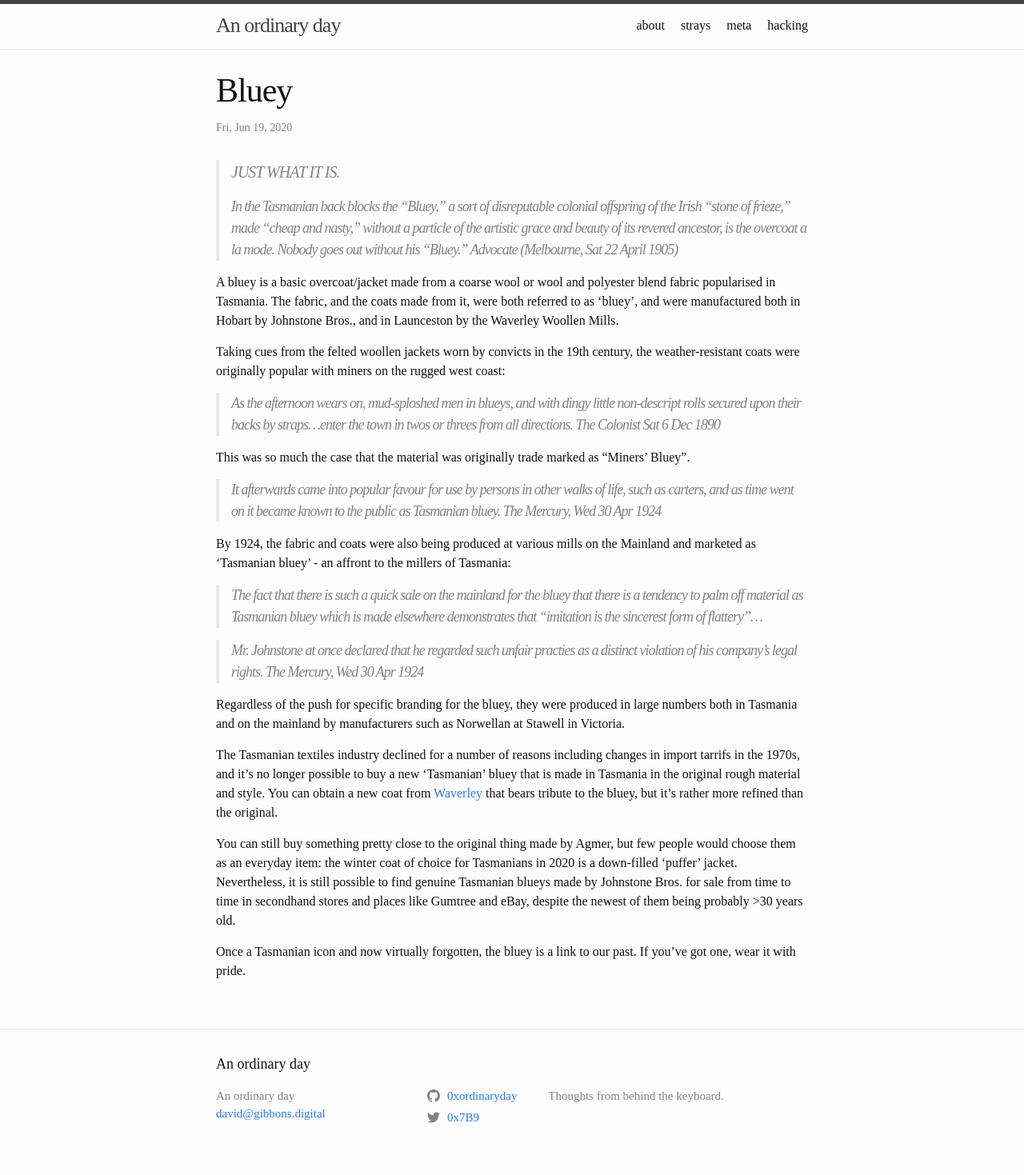
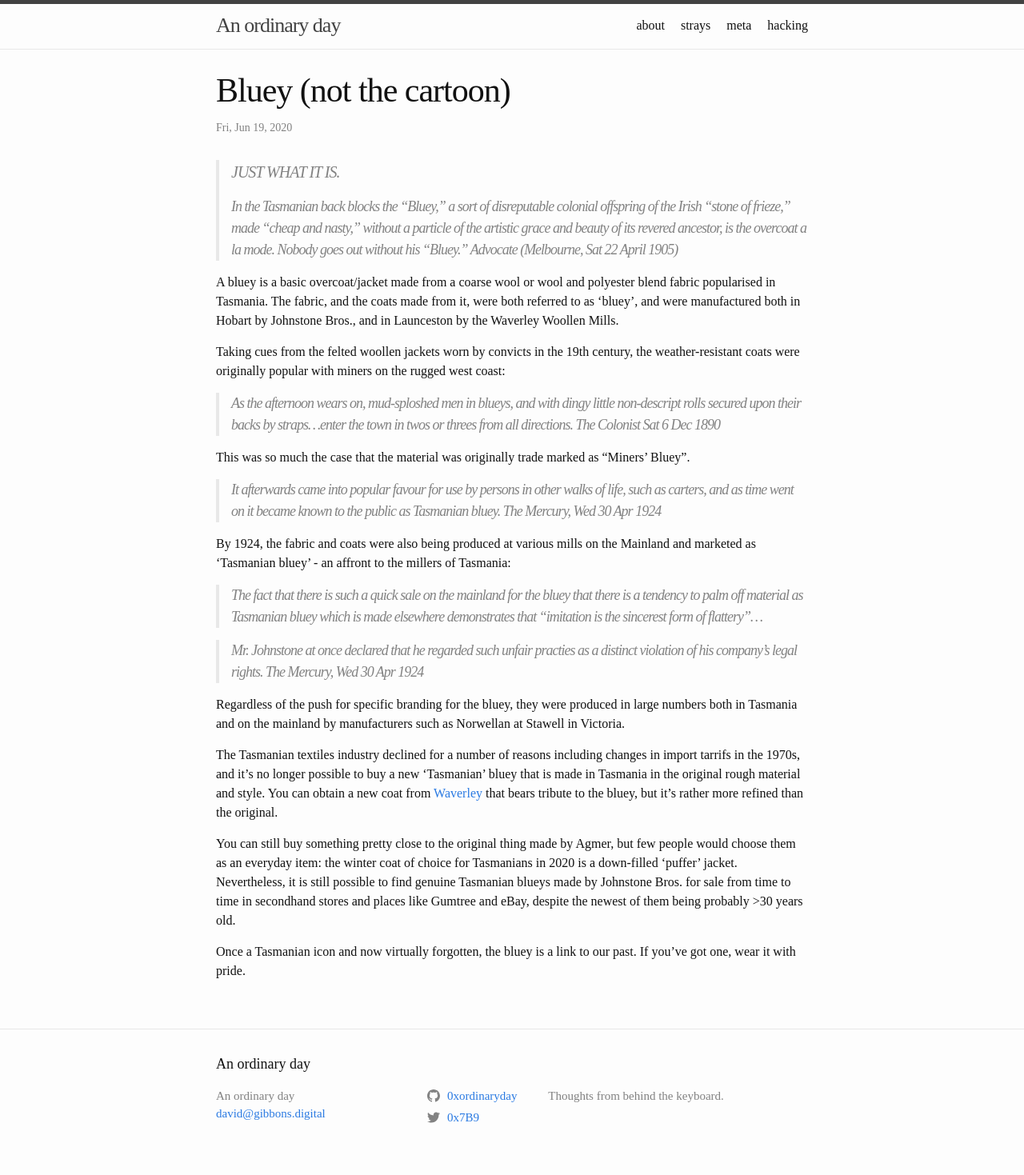
Before and after one commit to 0xordinaryday/blog, a Jekyll site: the page built from strays/_posts/2020-06-20-bluey.md, in a window 1280 px wide. Shown: the whole page at 80% size. Built offline with Jekyll 4.4.1, drawn with Linux system fonts in a browser that asks for light colours.

```diff
--- a/strays/_posts/2020-06-20-bluey.md
+++ b/strays/_posts/2020-06-20-bluey.md
@@ -1,6 +1,6 @@
 ---
 layout: post
-title:  "Bluey"
+title:  "Bluey (not the cartoon)"
 date:   2020-06-20 00:00:00 +1000
 category: strays
 ---
```
